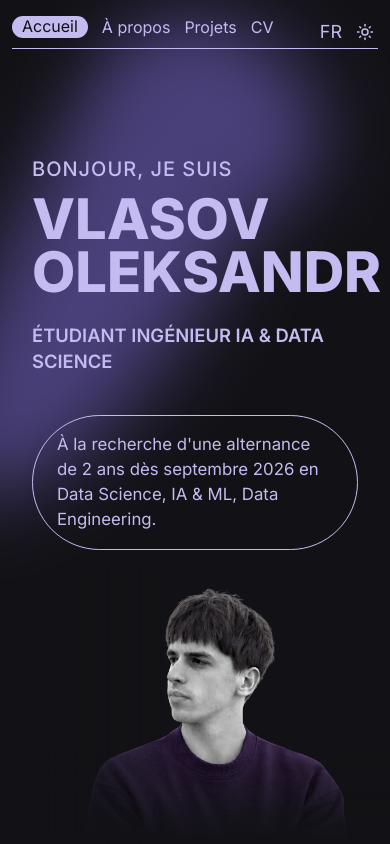
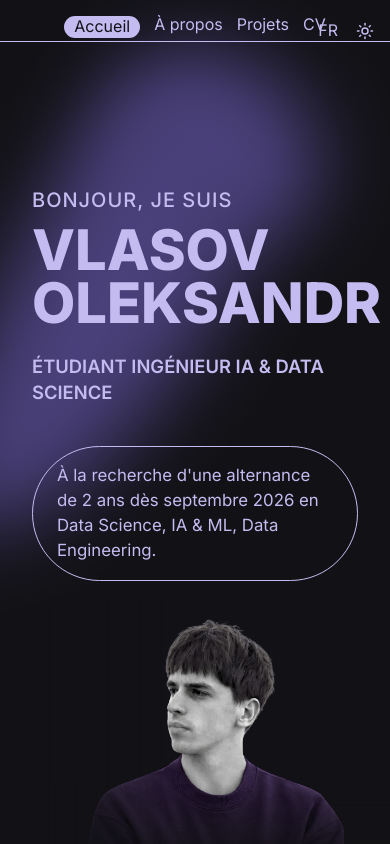
Before and after one commit to Sanjouk/data-science-portfolio, a React (Vite) app: page / in a window 390 px wide. Shown: the top 844 px of the page. Built offline with nearby package versions, Linux system fonts and the light colour scheme.

Commit message:
feat: animated navbar

```diff
--- a/src/components/Navbar.jsx
+++ b/src/components/Navbar.jsx
@@ -1,7 +1,7 @@
 import { NavLink } from 'react-router-dom';
-import { useState } from 'react';
+import { useState, useEffect } from 'react';
 import { Menu, X } from 'lucide-react';
-import { motion, AnimatePresence } from 'framer-motion';
+import { motion, AnimatePresence, useScroll, useTransform } from 'framer-motion';
 import ThemeToggle from './ThemeToggle';
 import LanguageToggle from './LanguageToggle';
 import { useLang } from '../context/LanguageContext';
@@ -17,8 +17,64 @@ const routes = [
 export default function Navbar() {
   const { t } = useLang();
 
+  // Track scroll position seamlessly with Framer Motion
+  const { scrollY } = useScroll();
+  const [animDistance, setAnimDistance] = useState(400);
+  const [isAnimEnabled, setIsAnimEnabled] = useState(true);
+
+  // percentage of page length
+  const ANIM_PERCENTAGE = 0.20;
+  // minimum absolute page height needed for the animation
+  const MIN_PAGE_HEIGHT = 1200;
+
+  useEffect(() => {
+    const updateMetrics = () => {
+      const pageHeight = document.documentElement.scrollHeight;
+      const clientHeight = window.innerHeight;
+      const maxScroll = pageHeight - clientHeight;
+
+      // 1. Ограничение: если страница короче 1200px или скроллить почти некуда (меньше 100px)
+      // отключаем анимацию (сразу показываем полностью развернутое меню)
+      if (pageHeight < MIN_PAGE_HEIGHT || maxScroll < 100) {
+        setIsAnimEnabled(false);
+      } else {
+        setIsAnimEnabled(true);
+        // 2. Длина анимации зависит в процентном соотношении от длины страницы:
+        let distance = pageHeight * ANIM_PERCENTAGE;
+
+        // Гарантируем, что анимация не будет длиться бесконечно на длинных страницах (cap 600px),
+        // и не превысит максимально возможный скролл (иначе она никогда не завершится).
+        distance = Math.min(distance, 600);
+        distance = Math.min(distance, maxScroll);
+
+        setAnimDistance(distance);
+      }
+    };
+
+    updateMetrics();
+
+    // Observer for dynamic page height changes
+    const ro = new ResizeObserver(updateMetrics);
+    ro.observe(document.body);
+    return () => ro.disconnect();
+  }, []);
+
+  // Map scroll dynamically using the state.
+  // Custom function is reactive in useTransform.
+  const sp = useTransform(scrollY, (y) => {
+    if (!isAnimEnabled) return 0; // if disabled, keep it in the initial compact state
+    let p = y / animDistance;
+    if (p < 0) p = 0;
+    if (p > 1) p = 1;
+    // Apply ease-out cubic curve (starts fast, slows down smoothly)
+    return 1 - Math.pow(1 - p, 3);
+  });
+
   return (
-    <header className="navbar">
+    <motion.header
+      className="navbar"
+      style={{ '--sp': sp }}
+    >
       <div className="navbar-inner">
         {/* Nav Links */}
         <nav className="navbar-links">
@@ -35,13 +91,13 @@ export default function Navbar() {
             </NavLink>
           ))}
         </nav>
+      </div>
 
-        {/* Actions (Lang, Theme) */}
-        <div className="navbar-actions">
-          <LanguageToggle />
-          <ThemeToggle />
-        </div>
+      {/* Actions (Lang, Theme) */}
+      <div className="navbar-actions">
+        <LanguageToggle />
+        <ThemeToggle />
       </div>
-    </header>
+    </motion.header>
   );
 }
--- a/src/styles/layout.css
+++ b/src/styles/layout.css
@@ -6,6 +6,8 @@
   z-index: 1;
   min-height: calc(100vh - 160px);
   overflow: visible;
+  /* Spacing to prevent fixed navbar overlapping top content */
+  padding-top: 80px;
 }
 
 
--- a/src/styles/navbar.css
+++ b/src/styles/navbar.css
@@ -1,37 +1,96 @@
 /* =========================================
-   NAVBAR & TOGGLES
+   NAVBAR & TOGGLES — SCROLL ANIMATION
    ========================================= */
+
+/* Fixed Screen Container: encapsulates the max bounds of the animation */
 .navbar {
-  position: relative;
+  position: fixed;
+  top: 0;
+  left: 0;
+  right: 0;
+  height: 80px;
   z-index: 100;
-  width: min(1160px, calc(100% - 80px));
-  margin: 28px auto 0;
   display: flex;
-  align-items: center;
+  align-items: flex-start;
   justify-content: center;
+  pointer-events: none;
+  --sp: 0;
 }
 
+/* The visual animating pill/layer expanding to full screen */
 .navbar-inner {
+  pointer-events: auto;
+  position: relative;
+  display: flex;
+  align-items: flex-start;
+  justify-content: center;
+  margin: 0 auto;
+
+  /* Initial width exactly 620px (matching the old border-bottom min-width) */
+  --start-max: 620px;
   width: 100%;
-  display: flex;
-  align-items: center;
-  justify-content: center;
-  position: relative;
+  max-width: calc(var(--start-max) + (100% - var(--start-max)) * var(--sp));
+
+  /* Initial height matches old spacing: 28px margin-top + 18px text + 14px padding-bottom = 60px.
+     Expands smoothly to 80px. */
+  height: calc(60px + 20px * var(--sp));
+
+  /* Starts as a pill (30px), ends flat (0) */
+  border-radius: calc(30px - 30px * var(--sp));
+}
+
+/* Frosted glass internal background overlay */
+.navbar-inner::before {
+  content: '';
+  position: absolute;
+  inset: 0;
+  border-radius: inherit;
+  background: var(--navbar-pill-bg);
+  backdrop-filter: blur(16px);
+  -webkit-backdrop-filter: blur(16px);
+  /* Fades in strongly as user scrolls: 0 -> 1 */
+  opacity: var(--sp);
+  pointer-events: none;
+  z-index: -1;
+}
+
+:root {
+  --navbar-pill-bg: rgba(18, 18, 22, 0.85);
+}
+.light {
+  --navbar-pill-bg: rgba(255, 255, 255, 0.90);
 }
 
 .navbar-logo {
   display: none;
 }
 
+/* Inner Navigation Wrapper */
 .navbar-links {
   position: relative;
   display: flex;
-  align-items: center;
+  align-items: flex-start;
   gap: 46px;
-  padding: 0 22px 14px;
-  border-bottom: 1px solid var(--border-nav);
-  min-width: 620px;
   justify-content: center;
+
+  /* Exactly anchors the text 28px from the top (matches old margin-top: 28px) */
+  padding-top: 28px;
+  /* Remaining space out of 60px is 60 - 28 - 18 = 14px. Exactly matches old padding-bottom: 14px! */
+}
+
+/* Expanding bottom line */
+.navbar-inner::after {
+  content: '';
+  position: absolute;
+  bottom: 0px;
+  left: 50%;
+  transform: translateX(-50%);
+  height: 1px;
+  background: var(--border-nav);
+  /* Always dynamically spans the full expanding width of its container (starts at 620px) */
+  width: 100%;
+  opacity: 1; /* Always fully visible exactly like the old border-bottom */
+  pointer-events: none;
 }
 
 .navbar-link {
@@ -41,6 +100,7 @@
   line-height: 1;
   color: var(--text-heading);
   transition: opacity 0.2s;
+  white-space: nowrap;
 }
 
 .navbar-link:hover {
@@ -58,69 +118,25 @@
   display: none;
 }
 
+/* =========================================
+   ACTIONS — theme + lang toggles
+   ========================================= */
 .navbar-actions {
   position: absolute;
-  right: 0;
-  top: -2px;
+  pointer-events: auto;
+
+  /* Old top was exactly -2px relative to the 28px margin container -> 28 - 2 = 26px */
+  top: 26px;
+
+  /* Right edge exactly matching the old min(1160px, calc(100% - 80px)) bounds */
+  /* Which means it never exceeds 1160px outer bounds regardless of viewport size */
+  right: calc(max(40px, 50vw - 580px));
+
   display: flex;
   align-items: center;
   gap: 10px;
 }
 
-@media (max-width: 1024px) {
-  .navbar {
-    width: calc(100% - 40px);
-    margin-top: 22px;
-  }
-
-  .navbar-links {
-    min-width: auto;
-    width: 100%;
-    gap: 28px;
-    padding-bottom: 12px;
-  }
-}
-
-@media (max-width: 640px) {
-  .navbar {
-    width: calc(100% - 24px);
-    margin-top: 16px;
-    align-items: flex-start;
-    justify-content: flex-start;
-  }
-
-  .navbar-links {
-    gap: 14px;
-    padding: 0 0 10px;
-    overflow-x: auto;
-    justify-content: flex-start;
-    scrollbar-width: none;
-  }
-
-  .navbar-links::-webkit-scrollbar {
-    display: none;
-  }
-
-  .navbar-link {
-    white-space: nowrap;
-    font-size: 16px;
-  }
-
-  .navbar-actions {
-    top: -2px;
-    right: 0;
-    gap: 6px;
-  }
-
-  .theme-toggle,
-  .lang-toggle {
-    font-size: 16px;
-  }
-}
-
-/* =========================================
-   THEME & LANGUAGE TOGGLE
-   ========================================= */
 .theme-toggle,
 .lang-toggle {
   border: none;
@@ -141,3 +157,56 @@
 .lang-toggle:hover {
   opacity: 0.7;
 }
+
+/* =========================================
+   RESPONSIVE
+   ========================================= */
+@media (max-width: 1024px) {
+  .navbar-inner {
+    /* Old margin-top: 22px + 18px text + 12px padding-bottom = 52px initial height */
+    height: calc(52px + 28px * var(--sp));
+  }
+  .navbar-links {
+    gap: 28px;
+    padding-top: 22px;
+  }
+  .navbar-actions {
+    /* top: -2px from 22px margin = 20px */
+    top: 20px;
+    /* calc(100% - 40px) implies a 20px margin visually */
+    right: 20px;
+  }
+}
+
+@media (max-width: 640px) {
+  .navbar {
+    height: 70px;
+  }
+  .navbar-inner {
+    /* Old margin-top: 16px + 16px text + 10px padding-bottom = 42px */
+    height: calc(42px + 28px * var(--sp));
+  }
+  .navbar-links {
+    gap: 14px;
+    padding-top: 16px;
+    overflow-x: auto;
+    justify-content: flex-start;
+    scrollbar-width: none;
+  }
+  .navbar-links::-webkit-scrollbar {
+    display: none;
+  }
+  .navbar-link {
+    font-size: 16px;
+  }
+  .navbar-actions {
+    /* top: -2px from 16px margin = 14px */
+    top: 14px;
+    /* calc(100% - 24px) implies a 12px margin visually */
+    right: 12px;
+  }
+  .theme-toggle,
+  .lang-toggle {
+    font-size: 16px;
+  }
+}
```
